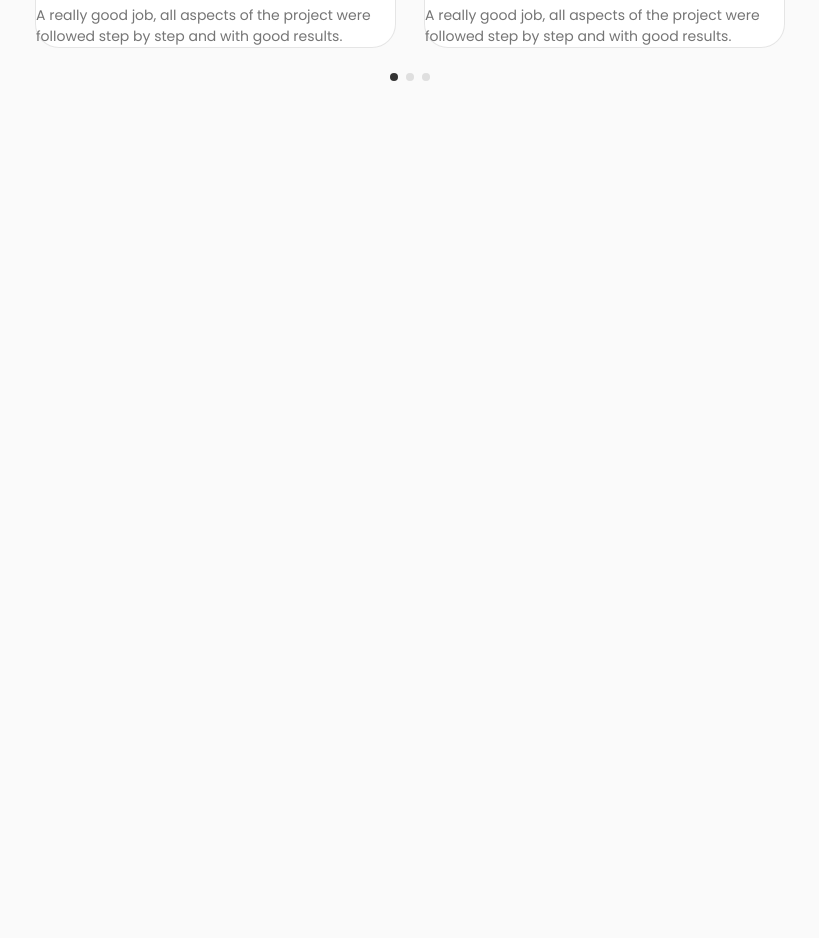
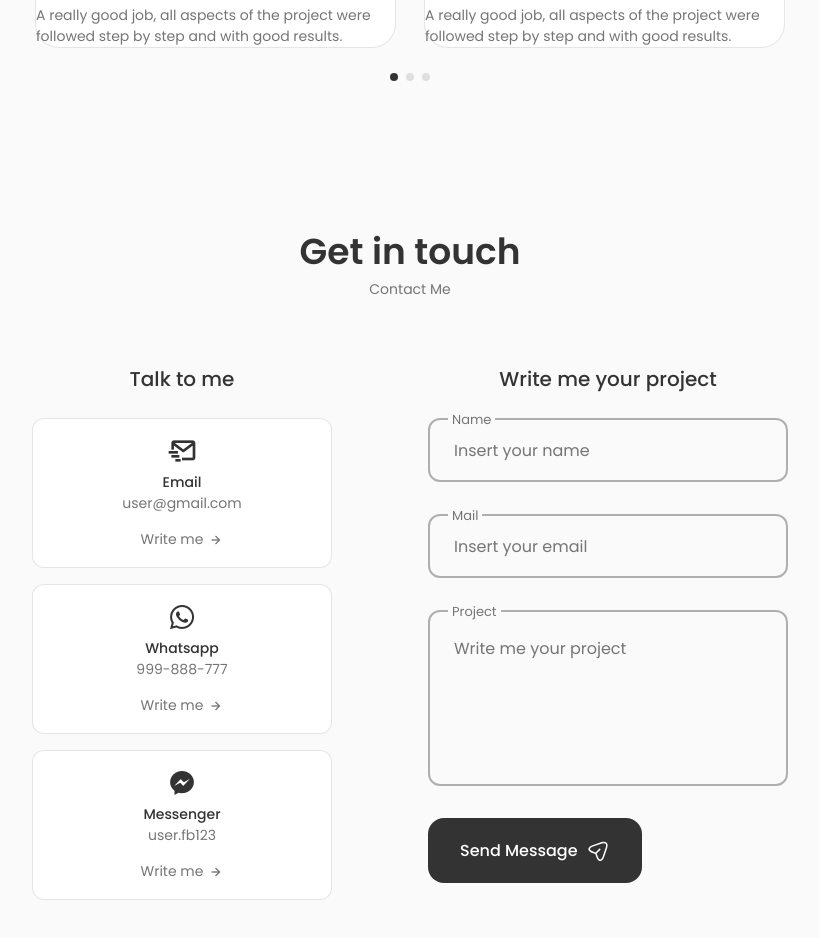
Before and after one commit to fabiodrneles/portfolio-react, a React (Create React App) app: page / in a window 1280 px wide. Shown: the part 2840-3778 px from the top of the page, without its empty margins (230-1049 px from the left). Before the commit the page ends 2968 px from the top, so only its background shows below. Built offline with nearby package versions, Linux system fonts and the light colour scheme.

Commit message:
refactor: importando componente contact.

```diff
--- a/src/App.js
+++ b/src/App.js
@@ -7,7 +7,7 @@ import Skills from './components/skills/Skills';
 import Services from './components/services/Services';
 import Qualification from './components/qualification/Qualification';
 import Testimonials from './components/testimonials/Testimonials';
-
+import Contact from './components/contact/Contact.jsx';
 const App = () => {
   return (
     <>
@@ -19,6 +19,7 @@ const App = () => {
       <Services />
       <Qualification />
       <Testimonials />
+      <Contact />
     </main>
     </>
   )
```
